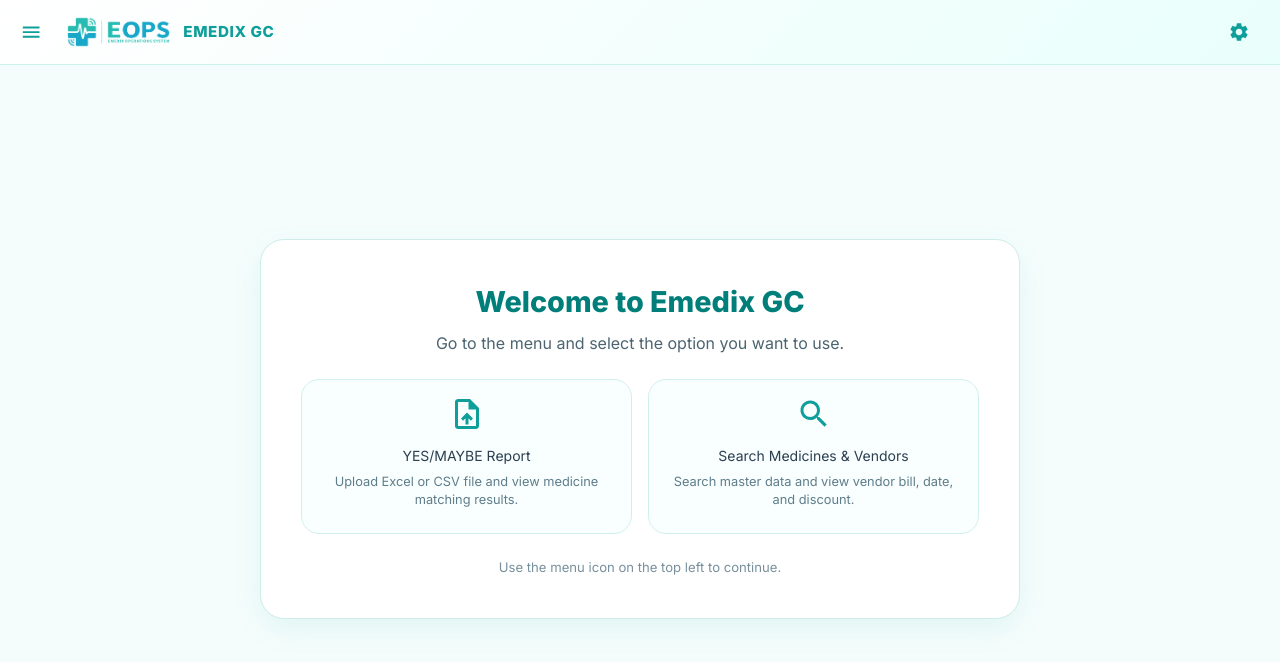
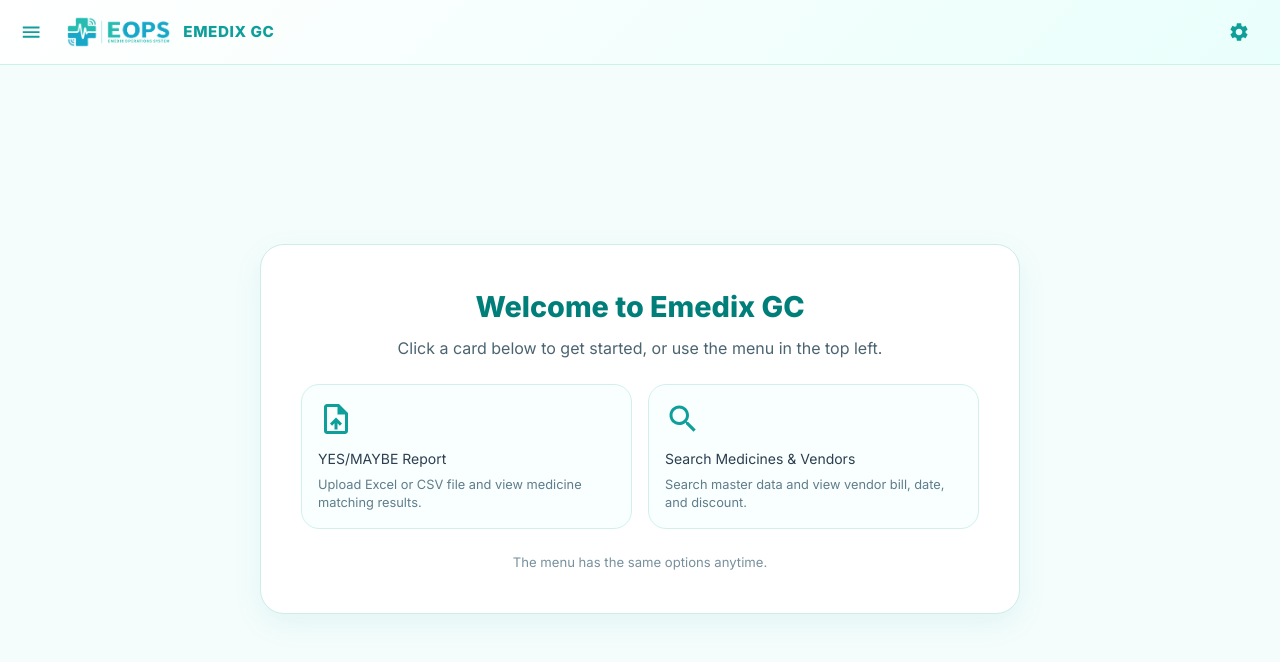
Before and after one commit to rakeshrudra/gc-frontend, a React (Vite) app: page /home in a window 1280 px wide. Shown: the top 662 px of the page. Built offline with nearby package versions, Linux system fonts and the light colour scheme; no server answers; sample sign-in values are in the browser's storage.

Commit message:
added navigations and error handling message

```diff
--- a/src/pages/Home.jsx
+++ b/src/pages/Home.jsx
@@ -1,4 +1,5 @@
 import React from 'react';
+import { useNavigate } from 'react-router-dom';
 import {
   Box,
   Paper,
@@ -6,11 +7,14 @@
   Stack,
   Card,
   CardContent,
+  CardActionArea,
 } from '@mui/material';
 import UploadFileIcon from '@mui/icons-material/UploadFile';
 import SearchIcon from '@mui/icons-material/Search';
 
 const Home = () => {
+  const navigate = useNavigate();
+
   return (
     <Box
       sx={{
@@ -53,7 +57,7 @@
             mb: 3,
           }}
         >
-          Go to the menu and select the option you want to use.
+          Click a card below to get started, or use the menu in the top left.
         </Typography>
 
         <Stack
@@ -68,7 +72,17 @@
               borderRadius: 3,
               borderColor: '#d1f0ed',
               backgroundColor: '#f8fffe',
+              transition: 'box-shadow 0.2s ease, border-color 0.2s ease',
+              '&:hover': {
+                borderColor: '#0f9f9a',
+                boxShadow: '0 6px 20px rgba(15, 159, 154, 0.15)',
+              },
             }}
+          >
+            <CardActionArea
+              onClick={() => navigate('/dashboard')}
+              sx={{ borderRadius: 3, textAlign: 'left' }}
+              aria-label="Open YES MAYBE report upload"
             >
               <CardContent>
                 <UploadFileIcon sx={{ color: '#0f9f9a', fontSize: 36, mb: 1 }} />
@@ -84,6 +98,7 @@
                   Upload Excel or CSV file and view medicine matching results.
                 </Typography>
               </CardContent>
+            </CardActionArea>
           </Card>
 
           <Card
@@ -93,7 +108,17 @@
               borderRadius: 3,
               borderColor: '#d1f0ed',
               backgroundColor: '#f8fffe',
+              transition: 'box-shadow 0.2s ease, border-color 0.2s ease',
+              '&:hover': {
+                borderColor: '#0f9f9a',
+                boxShadow: '0 6px 20px rgba(15, 159, 154, 0.15)',
+              },
             }}
+          >
+            <CardActionArea
+              onClick={() => navigate('/medicine-vendor-search')}
+              sx={{ borderRadius: 3, textAlign: 'left' }}
+              aria-label="Open search medicines and vendors"
             >
               <CardContent>
                 <SearchIcon sx={{ color: '#0f9f9a', fontSize: 36, mb: 1 }} />
@@ -109,6 +134,7 @@
                   Search master data and view vendor bill, date, and discount.
                 </Typography>
               </CardContent>
+            </CardActionArea>
           </Card>
         </Stack>
 
@@ -119,7 +145,7 @@
             color: '#78909c',
           }}
         >
-          Use the menu icon on the top left to continue.
+          The menu has the same options anytime.
         </Typography>
       </Paper>
     </Box>
--- a/src/pages/login.jsx
+++ b/src/pages/login.jsx
@@ -26,8 +26,7 @@
     }
   }, [navigate]);
 
-  const handleSubmit = async (e) => {
-    e.preventDefault();
+  const performLogin = async () => {
     if (!username.trim() || !password.trim()) {
       setError('Please fill in all fields');
       return;
@@ -36,14 +35,36 @@
     setError('');
     try {
       const data = await loginUser(username, password);
-      sessionStorage.setItem('token', data.accessToken);
+      const token =
+        data?.accessToken ??
+        data?.access_token ??
+        data?.data?.accessToken ??
+        data?.data?.access_token;
+
+      if (!token || typeof token !== 'string') {
+        setError('Login succeeded but no token was returned. Check API configuration.');
+        return;
+      }
+
+      sessionStorage.setItem('token', token);
       navigate('/home', { replace: true });
-    } catch (err) {
-      const msg = err.response?.data?.message || 'Invalid credentials. Please try again.';
-      setError(msg);
+    } catch {
+      setError('Invalid credentials. Please try again.');
     } finally {
       setLoading(false);
     }
+  };
+
+  const handleSubmit = async (e) => {
+    e.preventDefault();
+    await performLogin();
+  };
+
+  /** MUI password adornment can swallow implicit form submit on Enter; submit explicitly */
+  const handleFieldKeyDown = (e) => {
+    if (e.key !== 'Enter' || loading) return;
+    e.preventDefault();
+    void performLogin();
   };
 
   return (
@@ -120,6 +141,7 @@
             label="Username"
             value={username}
             onChange={(e) => setUsername(e.target.value)}
+            onKeyDown={handleFieldKeyDown}
             autoFocus
             slotProps={{
               input: {
@@ -154,6 +176,7 @@
             type={showPassword ? 'text' : 'password'}
             value={password}
             onChange={(e) => setPassword(e.target.value)}
+            onKeyDown={handleFieldKeyDown}
             slotProps={{
               input: {
                 startAdornment: (
@@ -163,7 +186,12 @@
                 ),
                 endAdornment: (
                   <InputAdornment position="end">
-                    <IconButton onClick={() => setShowPassword(!showPassword)} size="small">
+                    <IconButton
+                      type="button"
+                      onClick={() => setShowPassword(!showPassword)}
+                      size="small"
+                      aria-label={showPassword ? 'Hide password' : 'Show password'}
+                    >
                       {showPassword ? <VisibilityOffIcon /> : <VisibilityIcon />}
                     </IconButton>
                   </InputAdornment>
--- a/src/services/api.js
+++ b/src/services/api.js
@@ -9,8 +9,14 @@
 // Attach JWT token to every request automatically
 api.interceptors.request.use(
   (config) => {
+    const url = config.url || '';
+    const isLogin = url.includes('/admins/login');
+    if (isLogin) {
+      delete config.headers.Authorization;
+      return config;
+    }
     const token = sessionStorage.getItem('token');
-    if (token) {
+    if (token && token !== 'undefined' && token !== 'null') {
       config.headers.Authorization = `Bearer ${token}`;
     }
     return config;
@@ -22,7 +28,10 @@
 api.interceptors.response.use(
   (response) => response,
   (error) => {
-    if (error.response && error.response.status === 401) {
+    const status = error.response?.status;
+    const url = error.config?.url || '';
+    const isLogin = url.includes('/admins/login');
+    if (status === 401 && !isLogin) {
       sessionStorage.clear();
       window.location.href = '/';
     }
```
Lines whose indentation alone changed are shown as unchanged.
